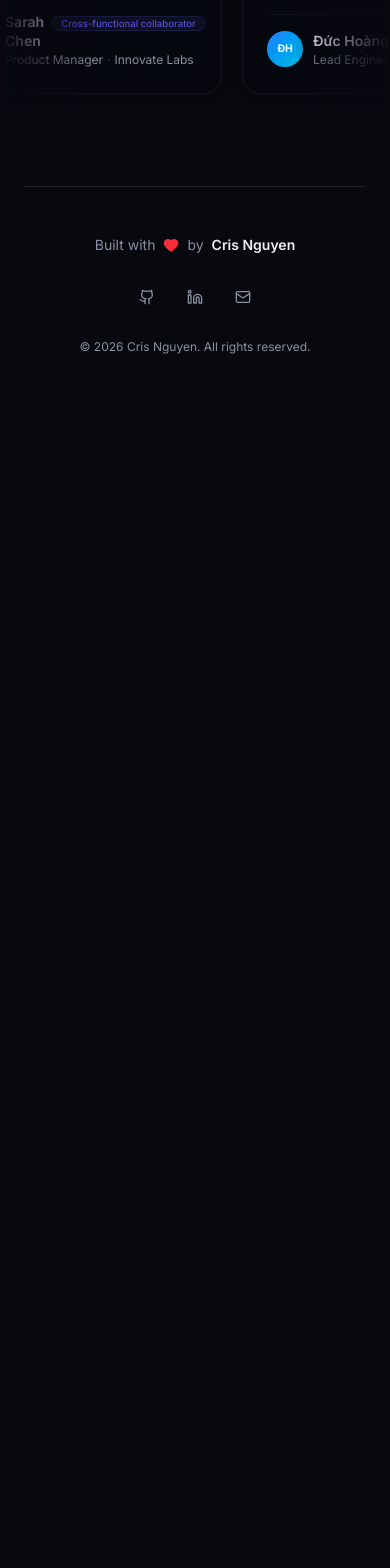
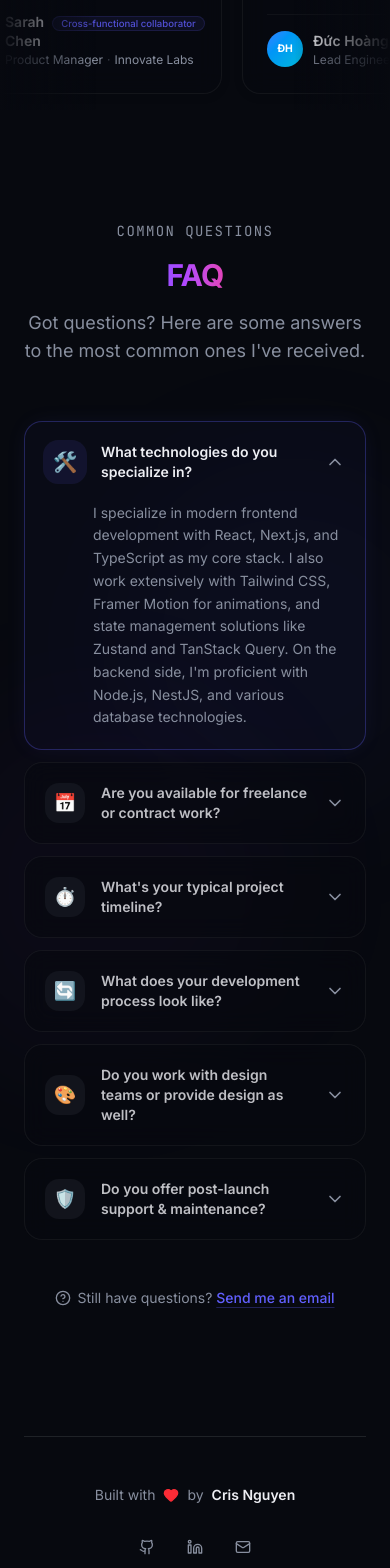
Before and after one commit to CrisNguyen2025/crisne-website, a Next.js app: page / in a window 390 px wide. Shown: the part 8500-10068 px from the top of the page. Before the commit the page ends 8903 px from the top, so only its background shows below. Built offline with nearby package versions, Linux system fonts and the light colour scheme.

Commit message:
feat: Add a new FAQ section and integrate it into the homepage and navigation.

```diff
--- a/app/page.tsx
+++ b/app/page.tsx
@@ -4,6 +4,7 @@ import { SkillsSection } from "@/components/skills-section";
 import { ExperienceSection } from "@/components/experience-section";
 import { ProjectsSection } from "@/components/projects-section";
 import { TestimonialsSection } from "@/components/testimonials-section";
+import { FaqSection } from "@/components/faq-section";
 import { AnimatedBackground } from "@/components/animated-background";
 import { FloatingShapes } from "@/components/floating-shapes";
 import { Footer } from "@/components/footer";
@@ -20,6 +21,7 @@ export default function Home() {
         <ExperienceSection />
         <ProjectsSection />
         <TestimonialsSection />
+        <FaqSection />
       </main>
       <Footer />
     </>
--- /dev/null
+++ b/components/faq-section.tsx
@@ -0,0 +1,223 @@
+"use client";
+
+import { motion, AnimatePresence } from "framer-motion";
+import { useState } from "react";
+import { ChevronDown, HelpCircle } from "lucide-react";
+import { GradientText } from "@/components/gradient-text";
+import { cn } from "@/lib/utils";
+
+interface FaqItem {
+  id: string;
+  question: string;
+  answer: string;
+  icon: string;
+}
+
+const faqs: FaqItem[] = [
+  {
+    id: "tech-stack",
+    question: "What technologies do you specialize in?",
+    answer:
+      "I specialize in modern frontend development with React, Next.js, and TypeScript as my core stack. I also work extensively with Tailwind CSS, Framer Motion for animations, and state management solutions like Zustand and TanStack Query. On the backend side, I'm proficient with Node.js, NestJS, and various database technologies.",
+    icon: "🛠️",
+  },
+  {
+    id: "availability",
+    question: "Are you available for freelance or contract work?",
+    answer:
+      "Yes! I'm open to freelance projects, contract work, and consulting engagements. Whether you need a full website build, a specific feature implementation, or technical consulting on frontend architecture, I'd love to discuss your project. Feel free to reach out via email or through the contact section.",
+    icon: "📅",
+  },
+  {
+    id: "timeline",
+    question: "What's your typical project timeline?",
+    answer:
+      "Timelines vary based on project scope and complexity. A landing page typically takes 1–2 weeks, while a full web application can range from 4–12 weeks. I always provide a detailed estimate after our initial discussion, and I prioritize transparent communication throughout the development process.",
+    icon: "⏱️",
+  },
+  {
+    id: "process",
+    question: "What does your development process look like?",
+    answer:
+      "My process follows an iterative approach: Discovery & Planning → Design Review → Development Sprints → Testing & QA → Deployment & Handoff. I use Git for version control, provide regular progress updates, and ensure thorough documentation. I also set up CI/CD pipelines for smooth deployments.",
+    icon: "🔄",
+  },
+  {
+    id: "collab",
+    question: "Do you work with design teams or provide design as well?",
+    answer:
+      "I collaborate seamlessly with design teams and can work from Figma, Sketch, or Adobe XD files to deliver pixel-perfect implementations. While I'm primarily a developer, I have a strong eye for UI/UX and can provide design suggestions. For projects without a designer, I can create clean, modern interfaces based on best practices.",
+    icon: "🎨",
+  },
+  {
+    id: "support",
+    question: "Do you offer post-launch support & maintenance?",
+    answer:
+      "Absolutely. I offer ongoing maintenance packages that include bug fixes, security updates, performance monitoring, and feature enhancements. I believe in building long-term relationships with my clients, and I'm always available for support after a project goes live.",
+    icon: "🛡️",
+  },
+];
+
+interface FaqAccordionItemProps {
+  readonly item: FaqItem;
+  readonly isOpen: boolean;
+  readonly onToggle: () => void;
+  readonly index: number;
+}
+
+function FaqAccordionItem({
+  item,
+  isOpen,
+  onToggle,
+  index,
+}: FaqAccordionItemProps) {
+  return (
+    <motion.div
+      initial={{ opacity: 0, y: 20 }}
+      whileInView={{ opacity: 1, y: 0 }}
+      viewport={{ once: true }}
+      transition={{
+        duration: 0.5,
+        delay: index * 0.08,
+        ease: [0.16, 1, 0.3, 1],
+      }}
+    >
+      <div
+        className={cn(
+          "group rounded-2xl border transition-all duration-300 overflow-hidden",
+          isOpen
+            ? "border-indigo-500/30 bg-indigo-500/3 shadow-[0_0_24px_-6px_rgba(99,102,241,0.12)]"
+            : "border-border/50 bg-background/60 backdrop-blur-md hover:border-border/80 hover:bg-muted/30",
+        )}
+      >
+        <button
+          onClick={onToggle}
+          className="flex items-center gap-4 w-full p-5 sm:p-6 text-left cursor-pointer"
+          aria-expanded={isOpen}
+        >
+          <span
+            className={cn(
+              "flex items-center justify-center w-10 h-10 rounded-xl text-lg shrink-0 transition-all duration-300",
+              isOpen
+                ? "bg-indigo-500/10 scale-110"
+                : "bg-muted/60 group-hover:bg-muted",
+            )}
+          >
+            {item.icon}
+          </span>
+
+          <span
+            className={cn(
+              "flex-1 text-sm sm:text-base font-semibold transition-colors duration-200",
+              isOpen ? "text-foreground" : "text-foreground/80",
+            )}
+          >
+            {item.question}
+          </span>
+
+          <motion.span
+            className="shrink-0 text-muted-foreground"
+            animate={{ rotate: isOpen ? 180 : 0 }}
+            transition={{ duration: 0.3, ease: [0.22, 1, 0.36, 1] }}
+          >
+            <ChevronDown className="w-5 h-5" />
+          </motion.span>
+        </button>
+
+        <AnimatePresence initial={false}>
+          {isOpen && (
+            <motion.div
+              initial={{ height: 0, opacity: 0 }}
+              animate={{ height: "auto", opacity: 1 }}
+              exit={{ height: 0, opacity: 0 }}
+              transition={{
+                height: { duration: 0.35, ease: [0.22, 1, 0.36, 1] },
+                opacity: { duration: 0.25, delay: 0.1 },
+              }}
+            >
+              <div className="px-5 sm:px-6 pb-5 sm:pb-6 pl-17 sm:pl-19">
+                <p className="text-sm text-muted-foreground leading-relaxed">
+                  {item.answer}
+                </p>
+              </div>
+            </motion.div>
+          )}
+        </AnimatePresence>
+      </div>
+    </motion.div>
+  );
+}
+
+export function FaqSection() {
+  const [openId, setOpenId] = useState<string | null>("tech-stack");
+
+  const handleToggle = (id: string) => {
+    setOpenId((prev) => (prev === id ? null : id));
+  };
+
+  return (
+    <section id="faq" className="relative py-20 sm:py-28 overflow-hidden">
+      <div className="absolute inset-0 pointer-events-none">
+        <div className="absolute top-1/4 left-1/4 w-96 h-96 bg-indigo-500/3 rounded-full blur-3xl" />
+        <div className="absolute bottom-1/4 right-1/4 w-96 h-96 bg-purple-500/3 rounded-full blur-3xl" />
+      </div>
+
+      <div className="max-w-3xl mx-auto px-6 relative z-10">
+        <motion.div
+          className="text-center mb-14"
+          initial={{ opacity: 0, y: 30 }}
+          whileInView={{ opacity: 1, y: 0 }}
+          viewport={{ once: true }}
+          transition={{ duration: 0.8, ease: [0.16, 1, 0.3, 1] }}
+        >
+          <motion.span
+            className="inline-block text-sm font-mono text-muted-foreground tracking-widest uppercase mb-4"
+            initial={{ opacity: 0 }}
+            whileInView={{ opacity: 1 }}
+            viewport={{ once: true }}
+          >
+            Common Questions
+          </motion.span>
+          <h2 className="text-3xl sm:text-4xl md:text-5xl font-bold tracking-tight mb-4">
+            <GradientText>FAQ</GradientText>
+          </h2>
+          <p className="text-muted-foreground text-lg max-w-2xl mx-auto">
+            Got questions? Here are some answers to the most common ones
+            I&apos;ve received.
+          </p>
+        </motion.div>
+
+        <div className="flex flex-col gap-3">
+          {faqs.map((faq, index) => (
+            <FaqAccordionItem
+              key={faq.id}
+              item={faq}
+              isOpen={openId === faq.id}
+              onToggle={() => handleToggle(faq.id)}
+              index={index}
+            />
+          ))}
+        </div>
+
+        <motion.div
+          className="mt-12 text-center"
+          initial={{ opacity: 0 }}
+          whileInView={{ opacity: 1 }}
+          viewport={{ once: true }}
+          transition={{ delay: 0.5 }}
+        >
+          <p className="text-sm text-muted-foreground">
+            <HelpCircle className="inline-block w-4 h-4 mr-1.5 -mt-0.5" />
+            Still have questions?{" "}
+            <a
+              href="mailto:hello@crisne.dev"
+              className="text-indigo-500 hover:text-indigo-400 font-medium underline underline-offset-4 decoration-indigo-500/30 hover:decoration-indigo-400/50 transition-colors"
+            >
+              Send me an email
+            </a>
+          </p>
+        </motion.div>
+      </div>
+    </section>
+  );
+}
--- a/components/navbar.tsx
+++ b/components/navbar.tsx
@@ -15,10 +15,11 @@ const navLinks = [
   { label: "Experience", href: "#experience" },
   { label: "Projects", href: "#projects" },
   { label: "Testimonials", href: "#testimonials" },
+  { label: "FAQ", href: "#faq" },
   { label: "Contact", href: "mailto:hello@crisne.dev" },
 ];
 
-const sectionIds = ["skills", "experience", "projects", "testimonials"];
+const sectionIds = ["skills", "experience", "projects", "testimonials", "faq"];
 
 const mobileMenuVariants = {
   closed: {
```
